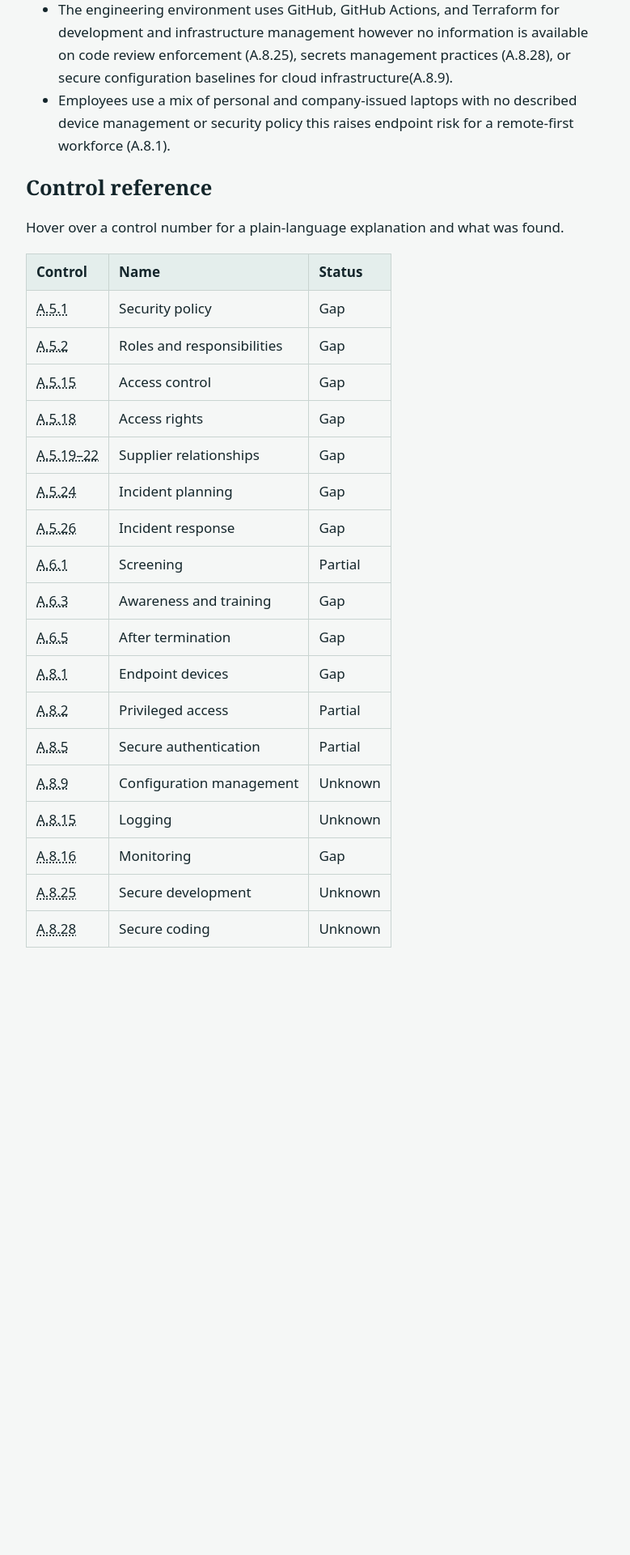
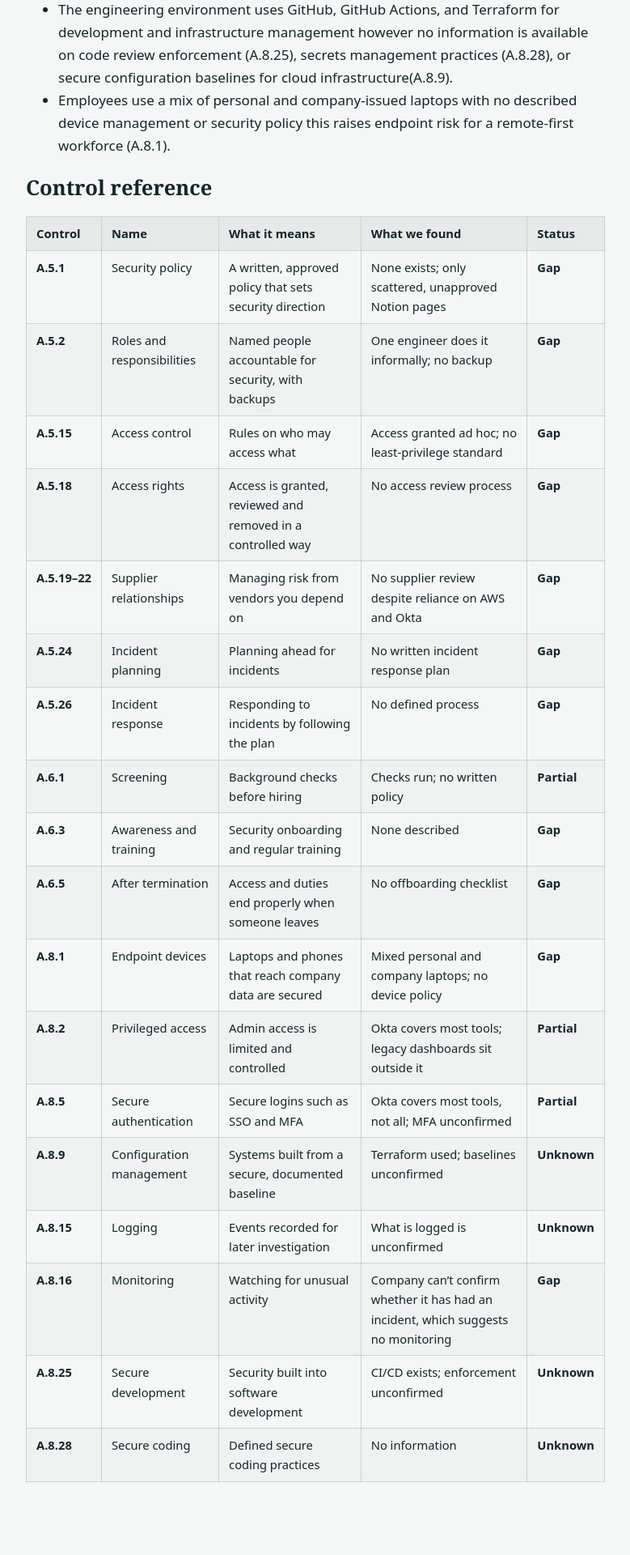
Before and after one commit to krens22/GRC-project-portfolio, a Jekyll site: the page built from ISO-42001/Northbridge-Analytics/02-current-state-findings.md, in a window 1280 px wide. Shown: the part 1534-3454 px from the top of the page at 81% size, without its empty margins (250-1029 px from the left). Built offline with Jekyll 4.4.1, drawn with Linux system fonts in a browser that asks for light colours; before the commit the page ends 2794 px from its top, so only the background shows below that.

Commit message:
Enhance control reference with detailed findings
Updated the control reference section to include detailed explanations of controls, findings, and their statuses.

```diff
--- a/ISO-42001/Northbridge-Analytics/02-current-state-findings.md
+++ b/ISO-42001/Northbridge-Analytics/02-current-state-findings.md
@@ -32,27 +32,57 @@ A.8 Technological controls — access control, secure development, logging/monit
 - The engineering environment uses GitHub, GitHub Actions, and Terraform for development and infrastructure management however no information is available on code review enforcement (A.8.25), secrets management practices (A.8.28), or secure configuration baselines for cloud infrastructure(A.8.9).
 - Employees use a mix of personal and company-issued laptops with no described device management or security policy this raises endpoint risk for a remote-first workforce (A.8.1).
 
+
+<style>
+table {
+  border-collapse: collapse;
+  width: 100%;
+  font-size: 0.92rem;
+  display: block;
+  overflow-x: auto;
+}
+th, td {
+  padding: 8px 12px;
+  text-align: left;
+  vertical-align: top;
+  border-bottom: 1px solid rgba(128, 128, 128, 0.3);
+}
+th {
+  background: rgba(128, 128, 128, 0.12);
+  font-weight: 600;
+}
+tr:nth-child(even) td {
+  background: rgba(128, 128, 128, 0.05);
+}
+td:first-child {
+  font-weight: 600;
+  white-space: nowrap;
+}
+td:last-child {
+  font-weight: 600;
+  white-space: nowrap;
+}
+</style>
+
 ## Control reference
 
-Hover over a control number for a plain-language explanation and what was found.
-
-| Control | Name | Status |
-|---|---|---|
-| <abbr title="A written, approved security policy. Found: none exists, only scattered unapproved Notion pages.">A.5.1</abbr> | Security policy | Gap |
-| <abbr title="Named people accountable for security, with backups. Found: one engineer does it informally, with no backup.">A.5.2</abbr> | Roles and responsibilities | Gap |
-| <abbr title="Rules on who may access what. Found: access is granted ad hoc, with no least-privilege standard.">A.5.15</abbr> | Access control | Gap |
-| <abbr title="Access is granted, reviewed and removed in a controlled way. Found: no access review process.">A.5.18</abbr> | Access rights | Gap |
-| <abbr title="Managing risk from vendors you depend on. Found: no supplier review, despite reliance on AWS and Okta.">A.5.19–22</abbr> | Supplier relationships | Gap |
-| <abbr title="Planning ahead for incidents. Found: no written incident response plan.">A.5.24</abbr> | Incident planning | Gap |
-| <abbr title="Responding to incidents by following the plan. Found: no defined process.">A.5.26</abbr> | Incident response | Gap |
-| <abbr title="Background checks before hiring. Found: checks run, but there is no written policy.">A.6.1</abbr> | Screening | Partial |
-| <abbr title="Staff get security onboarding and regular training. Found: none described.">A.6.3</abbr> | Awareness and training | Gap |
-| <abbr title="Access and duties end properly when someone leaves. Found: no offboarding checklist.">A.6.5</abbr> | After termination | Gap |
-| <abbr title="Laptops and phones that reach company data are secured. Found: mixed personal and company laptops, no device policy.">A.8.1</abbr> | Endpoint devices | Gap |
-| <abbr title="Admin access is limited and controlled. Found: Okta covers most tools, but legacy dashboards sit outside it.">A.8.2</abbr> | Privileged access | Partial |
-| <abbr title="Secure logins such as SSO and MFA. Found: Okta covers most tools, not all; MFA coverage unconfirmed.">A.8.5</abbr> | Secure authentication | Partial |
-| <abbr title="Systems built from a secure, documented baseline. Unknown: Terraform is used, but baselines are unconfirmed.">A.8.9</abbr> | Configuration management | Unknown |
-| <abbr title="Events are logged for later investigation. Unknown: nobody has confirmed what is logged.">A.8.15</abbr> | Logging | Unknown |
-| <abbr title="Unusual activity is watched for. Found: the company cannot confirm whether it has had an incident, which suggests no monitoring.">A.8.16</abbr> | Monitoring | Gap |
-| <abbr title="Security is built into software development. Unknown: CI/CD exists, but enforcement is unconfirmed.">A.8.25</abbr> | Secure development | Unknown |
-| <abbr title="Defined secure coding practices. Unknown: no information on standards or scanning.">A.8.28</abbr> | Secure coding | Unknown |
+| Control | Name | What it means | What we found | Status |
+|---|---|---|---|---|
+| A.5.1 | Security policy | A written, approved policy that sets security direction | None exists; only scattered, unapproved Notion pages | Gap |
+| A.5.2 | Roles and responsibilities | Named people accountable for security, with backups | One engineer does it informally; no backup | Gap |
+| A.5.15 | Access control | Rules on who may access what | Access granted ad hoc; no least-privilege standard | Gap |
+| A.5.18 | Access rights | Access is granted, reviewed and removed in a controlled way | No access review process | Gap |
+| A.5.19–22 | Supplier relationships | Managing risk from vendors you depend on | No supplier review despite reliance on AWS and Okta | Gap |
+| A.5.24 | Incident planning | Planning ahead for incidents | No written incident response plan | Gap |
+| A.5.26 | Incident response | Responding to incidents by following the plan | No defined process | Gap |
+| A.6.1 | Screening | Background checks before hiring | Checks run; no written policy | Partial |
+| A.6.3 | Awareness and training | Security onboarding and regular training | None described | Gap |
+| A.6.5 | After termination | Access and duties end properly when someone leaves | No offboarding checklist | Gap |
+| A.8.1 | Endpoint devices | Laptops and phones that reach company data are secured | Mixed personal and company laptops; no device policy | Gap |
+| A.8.2 | Privileged access | Admin access is limited and controlled | Okta covers most tools; legacy dashboards sit outside it | Partial |
+| A.8.5 | Secure authentication | Secure logins such as SSO and MFA | Okta covers most tools, not all; MFA unconfirmed | Partial |
+| A.8.9 | Configuration management | Systems built from a secure, documented baseline | Terraform used; baselines unconfirmed | Unknown |
+| A.8.15 | Logging | Events recorded for later investigation | What is logged is unconfirmed | Unknown |
+| A.8.16 | Monitoring | Watching for unusual activity | Company can't confirm whether it has had an incident, which suggests no monitoring | Gap |
+| A.8.25 | Secure development | Security built into software development | CI/CD exists; enforcement unconfirmed | Unknown |
+| A.8.28 | Secure coding | Defined secure coding practices | No information | Unknown |
```
